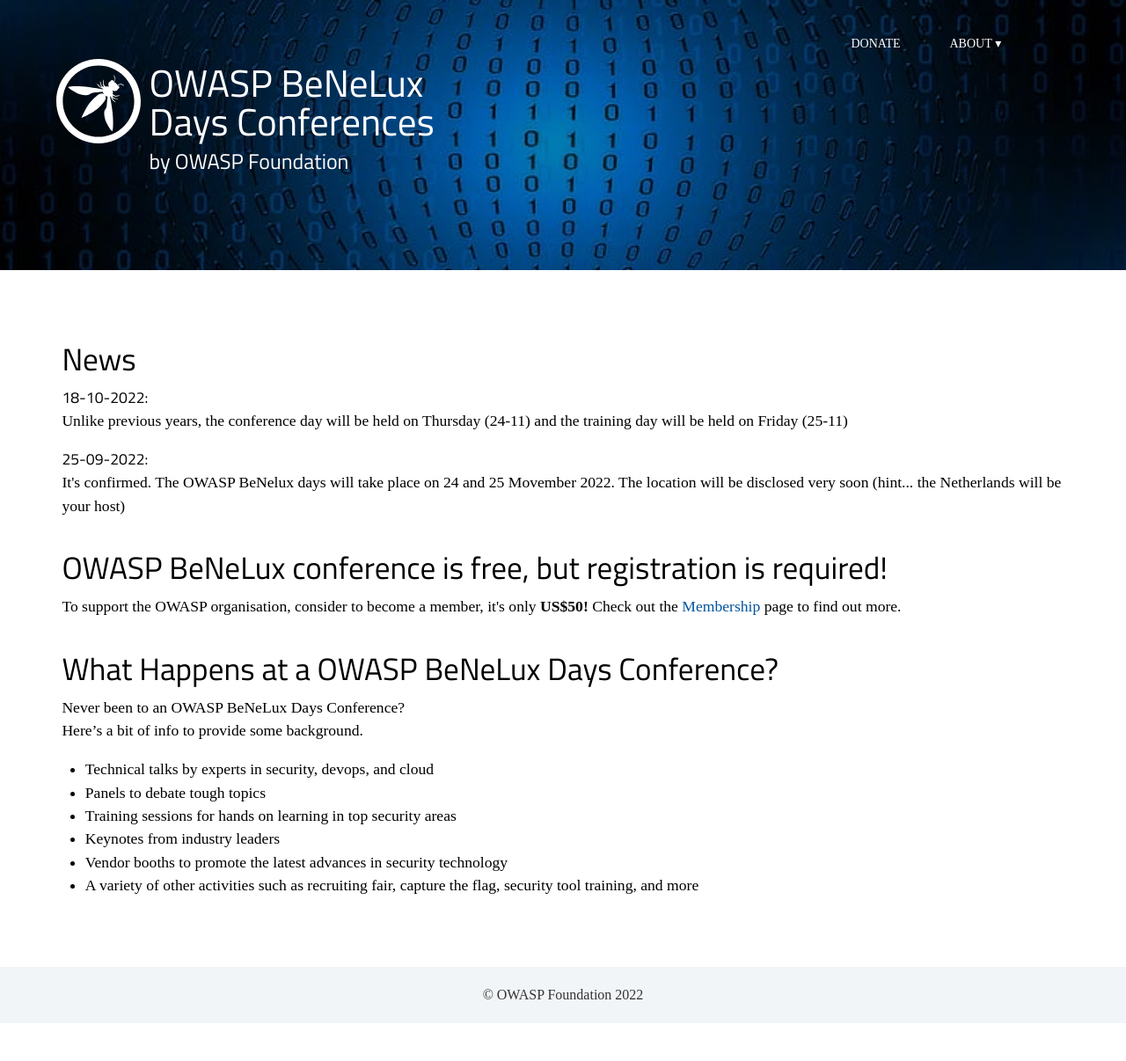
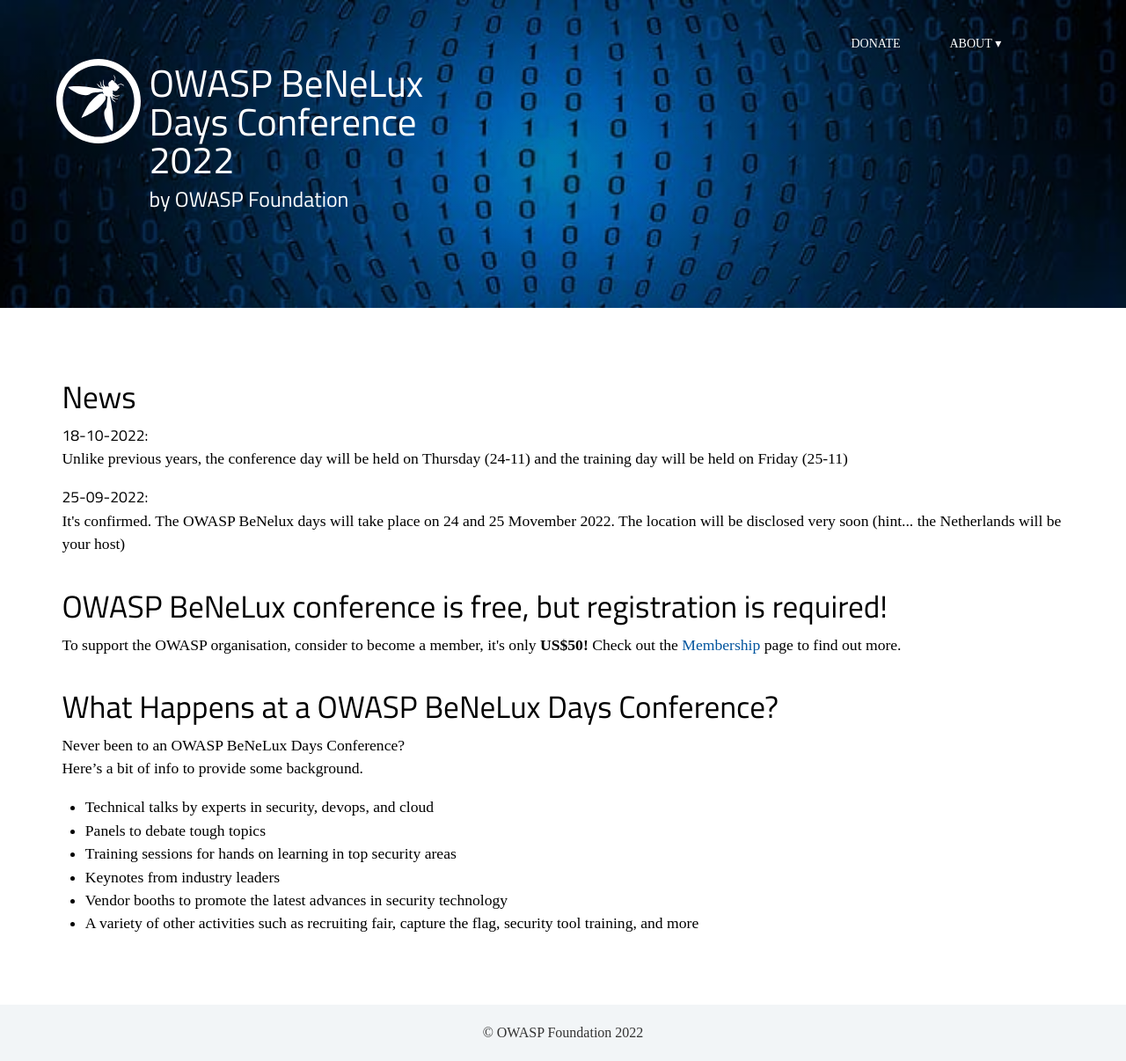
Before and after one commit to dm-17/Owasp-BeNeLux-Days-2022, a Jekyll site: the page built from index.html, in a window 1280 px wide. Shown: the whole page at 88% size. Built offline with Jekyll 4.4.1, drawn with Linux system fonts in a browser that asks for light colours; some web fonts are replaced; before the commit the page ends 1163 px from its top, so only the background shows below that.

Commit message:
Update header.html

```diff
--- a/_includes/header.html
+++ b/_includes/header.html
@@ -80,6 +80,6 @@
     </ul>
   </nav>
 	<a class="logo" href="/">
-		<h1>OWASP BeNeLux Days Conferences</h1>
+		<h1>OWASP BeNeLux Days Conference 2022</h1>
 		<h2>by OWASP Foundation</h2>
 	</a>
```
